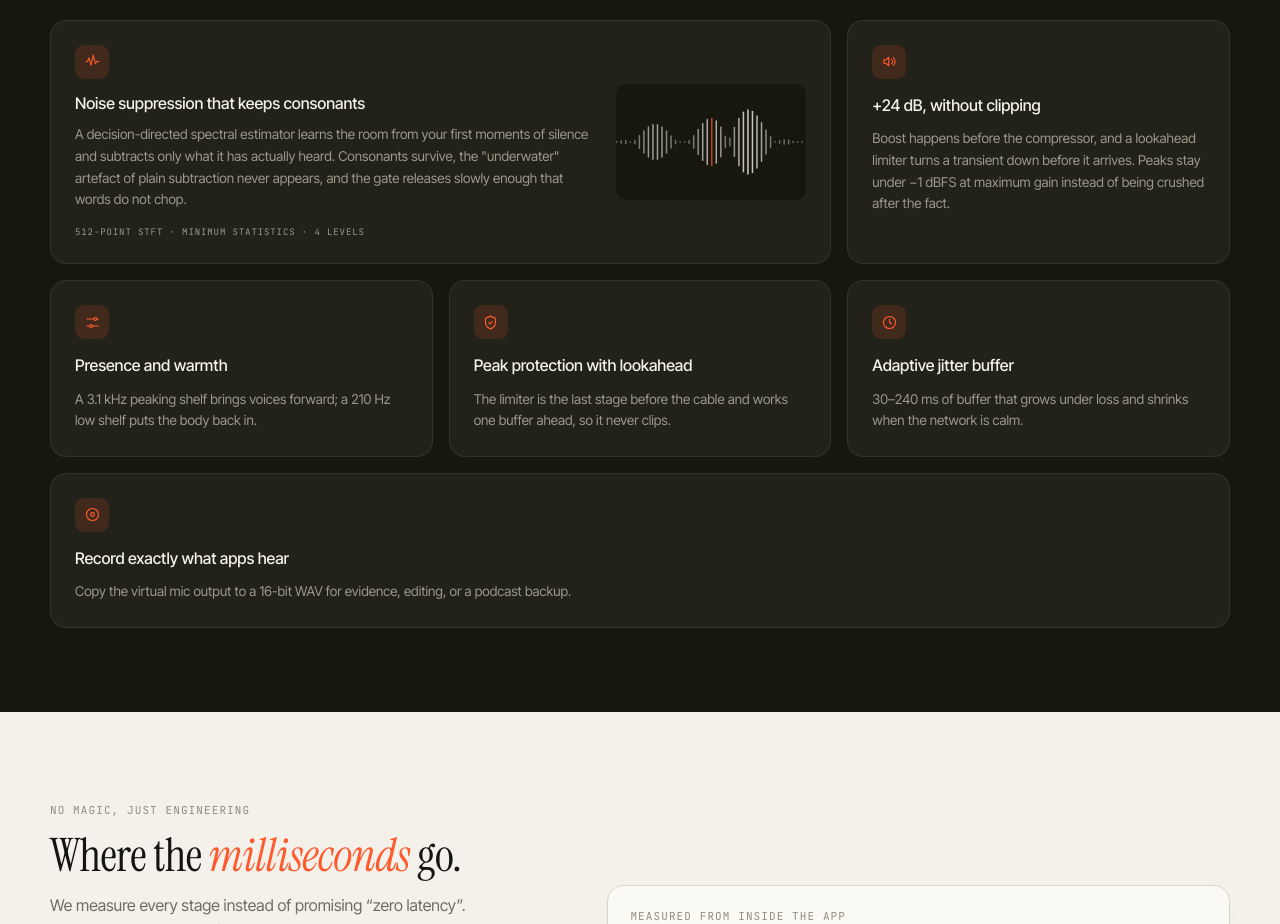
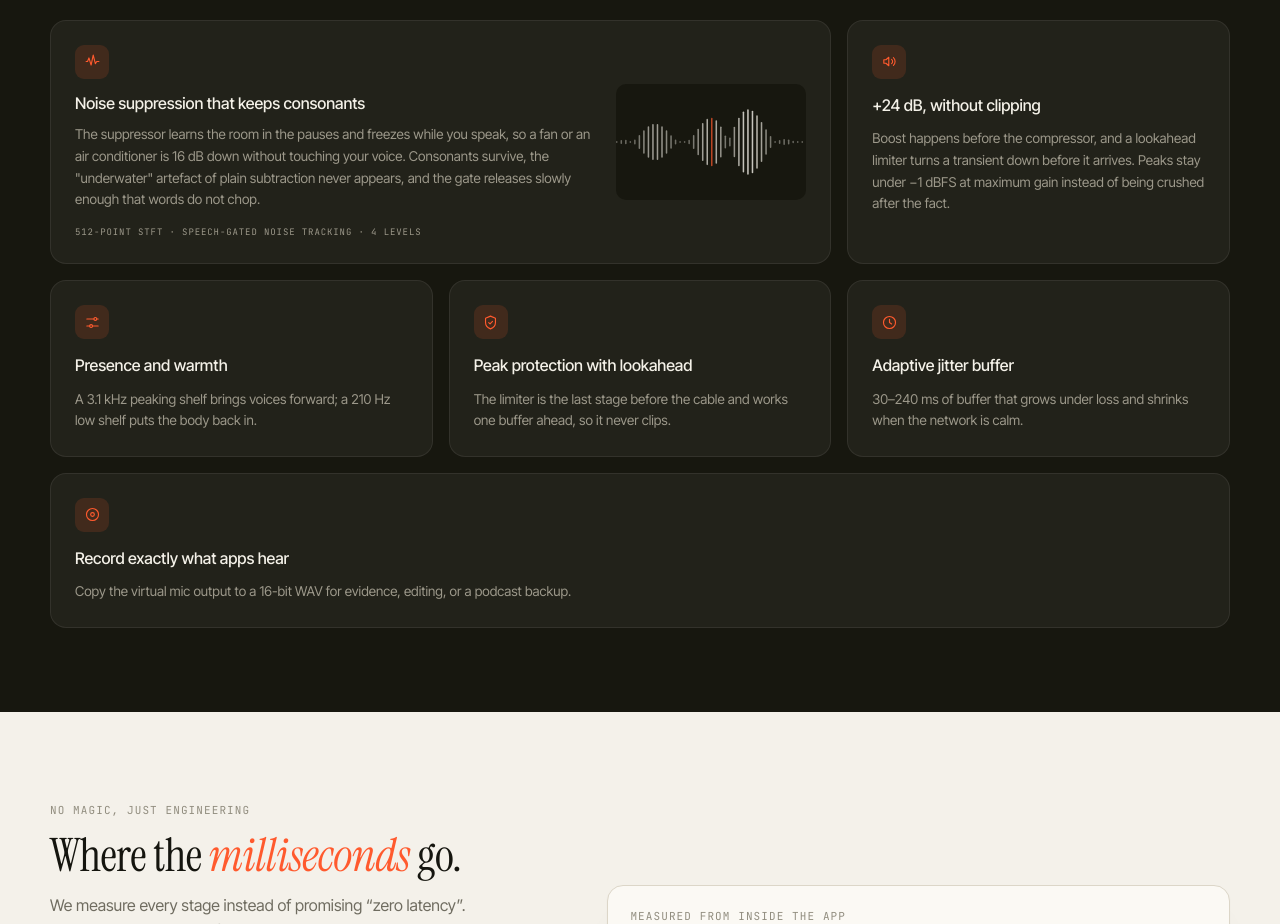
Before and after one commit to sdlksdsf/Virtual-Mic, a plain HTML site: page apps/web/index.html in a window 1280 px wide. Shown: the part 1985-2909 px from the top of the page. Drawn offline with Linux system fonts and the light colour scheme; no server answers.

Commit message:
docs: describe the noise tracker and the cable-missing behaviour accurately
The marketing copy still advertised minimum statistics and told readers to
turn on monitoring in Studio. Both changed in this pass: the estimator is
speech-gated, the switch is in the Live header, and a missing cable now means
silence rather than playback through the speakers. Adds a troubleshooting
entry for the "No cable" state.

Co-authored-by: arena-agent <297053741+arena-agent@users.noreply.github.com>

```diff
--- a/apps/web/index.html
+++ b/apps/web/index.html
@@ -269,11 +269,12 @@
                 <span class="feature-icon"><svg><use href="#i-wave"/></svg></span>
                 <h3>Noise suppression that keeps consonants</h3>
                 <p>
-                  A decision-directed spectral estimator learns the room from your first moments of silence and
-                  subtracts only what it has actually heard. Consonants survive, the "underwater" artefact of plain
-                  subtraction never appears, and the gate releases slowly enough that words do not chop.
+                  The suppressor learns the room in the pauses and freezes while you speak, so a fan or an air
+                  conditioner is 16 dB down without touching your voice. Consonants survive, the "underwater"
+                  artefact of plain subtraction never appears, and the gate releases slowly enough that words do
+                  not chop.
                 </p>
-                <span class="mono">512-point STFT · minimum statistics · 4 levels</span>
+                <span class="mono">512-point STFT · speech-gated noise tracking · 4 levels</span>
               </div>
               <div class="feature-visual"><canvas data-wave aria-label="Animated audio waveform"></canvas></div>
             </article>
```
Also changed, not shown: apps/web/features.html (+4 -3 lines), apps/web/setup.html (+7 -1 lines), README.md.
